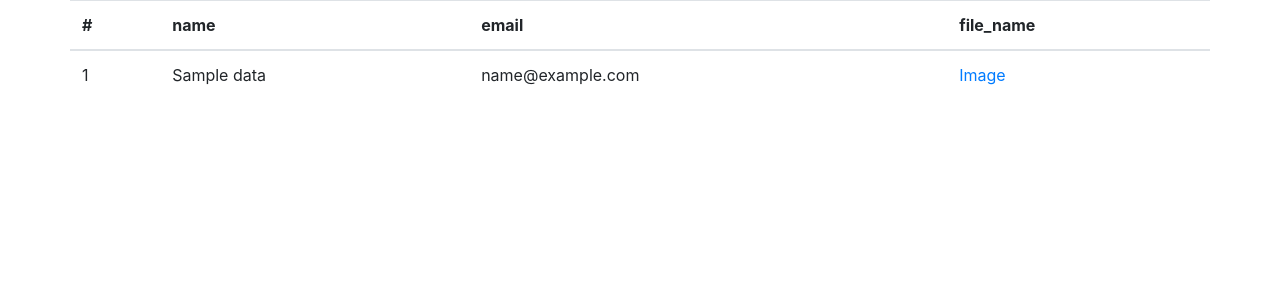
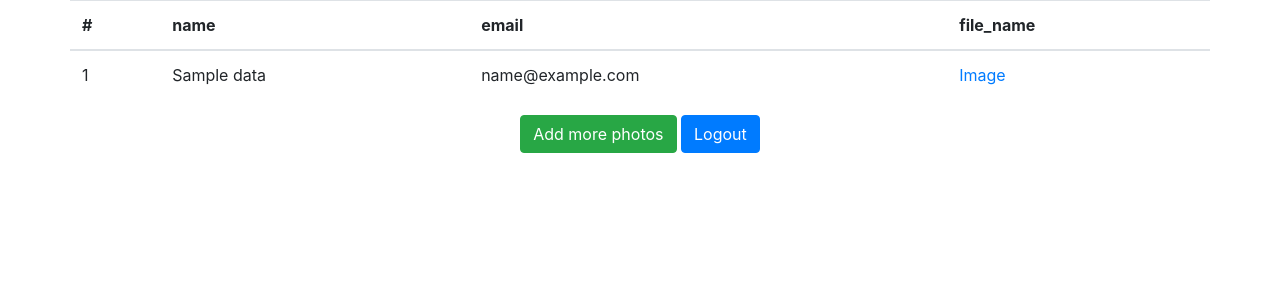
Before and after one commit to marcinwojcik987/ajax_fileupload, a PHP site: page /show.php in a window 1280 px wide. Shown: the top 300 px of the page. Run offline with PHP 8.4, Linux system fonts and the light colour scheme; the visitor is signed in with stand-in values (Sample User, id 1); tables that the repository leaves empty or names only in its code hold one stand-in row (values such as "Sample post"); some libraries are stand-ins or nearby versions.

Commit message:
add more photos and logout button in show file

```diff
--- a/logout.php
+++ b/logout.php
@@ -4,6 +4,6 @@ session_start();
 
 session_unset();
 
-header("Location:login.php");
+header("Location:index.html");
 
 ?>
--- a/show.php
+++ b/show.php
@@ -88,6 +88,10 @@ if (!isset($_SESSION['logged_in'])){
             </tr>
             <?php } ?>
          </table>
+         <div class="buttons">
+         <a href ="index.html" class="btn btn-success" >Add more photos</a>
+         <a href ="logout.php" class="btn btn-primary" >Logout</a>
+         </div>
       </div>
    </div>
 </body>
--- /dev/null
+++ b/style.css
@@ -0,0 +1,4 @@
+.buttons
+{
+    margin-bottom: 20px;
+}
```
